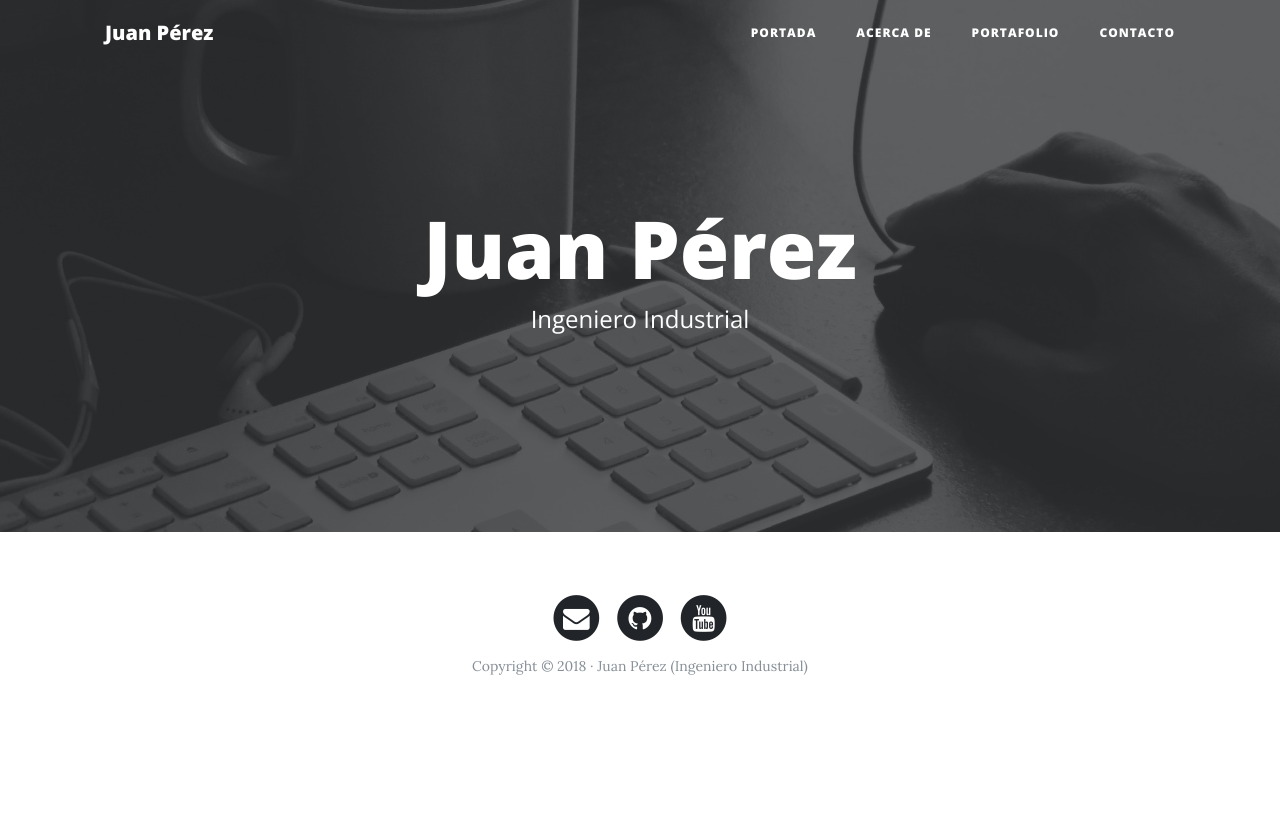
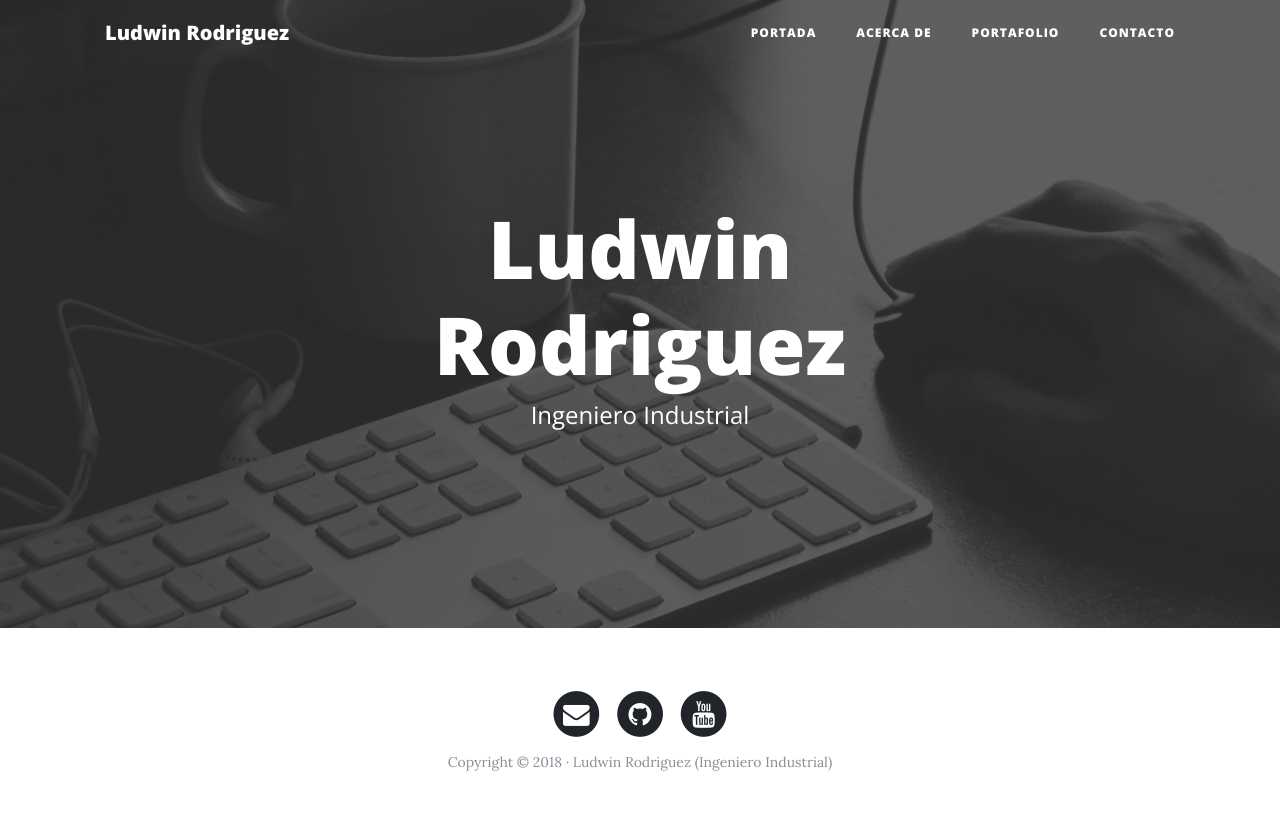
Before and after one commit to Lud0110/WebPersoFlaskLud, a Flask app: page / in a window 1280 px wide. Before the commit the page ends 675 px from the top, so only its background shows below. Run offline with Flask 2, Linux system fonts and the light colour scheme; some libraries are stand-ins or nearby versions.

Commit message:
segundo commit

```diff
--- a/web_personalLud/app.py
+++ b/web_personalLud/app.py
@@ -15,7 +15,7 @@ def contact():
     return render_template('contact.html')
 
 @app.route('/portfolio')
-def porfolio():
+def portfolio():
     return render_template('portfolio.html')
 
 if __name__ == '__main__':
--- a/web_personalLud/templates/about.html
+++ b/web_personalLud/templates/about.html
@@ -21,10 +21,10 @@
     <div class="container">
       <div class="row">
         <div class="col-lg-3 col-md-4 offset-lg-1">
-          <img class="img-fluid avatar" src="img/avatar.jpg" alt="">
+          <img class="img-fluid avatar" src="{{ url_for('static', filename='img/avatar.jpg') }}" alt="">
         </div>
         <div class="col-lg-7 col-md-8">
-          <h2 class="section-heading">Juan Pérez</h2>
+          <h2 class="section-heading">Ludwin Rodriguez</h2>
           <p>Nacido en... lorem ipsum dolor sit amet, consectetur adipisicing elit. Saepe nostrum ullam eveniet pariatur voluptates odit, fuga atque ea nobis sit soluta odio.</p>
           <p>Lorem ipsum dolor sit amet, consectetur adipisicing elit. Saepe nostrum ullam eveniet pariatur voluptates odit...</p>
         </div>
--- a/web_personalLud/templates/base.html
+++ b/web_personalLud/templates/base.html
@@ -6,14 +6,15 @@
     <meta charset="utf-8">
     <meta name="viewport" content="width=device-width, initial-scale=1, shrink-to-fit=no">
 
-    <title>Juan Pérez</title>
+    <title>Ludwin Rodriguez</title>
 
     <!-- Estilos y fuentes del template  -->
-    <link href="vendor/bootstrap/css/bootstrap.min.css" rel="stylesheet">
-    <link href="vendor/font-awesome/css/font-awesome.min.css" rel="stylesheet" type="text/css">
+    <link href="{{ url_for('static', filename='vendor/bootstrap/css/bootstrap.min.css') }}" rel="stylesheet">
+    <link href="" rel="stylesheet">
+    <link href="{{ url_for('static', filename='vendor/font-awesome/css/font-awesome.min.css') }}" rel="stylesheet" type="text/css">
     <link href='https://fonts.googleapis.com/css?family=Lora:400,700,400italic,700italic' rel='stylesheet' type='text/css'>
     <link href='https://fonts.googleapis.com/css?family=Open+Sans:300italic,400italic,600italic,700italic,800italic,400,300,600,700,800' rel='stylesheet' type='text/css'>
-    <link href="css/clean-blog.min.css" rel="stylesheet">
+    <link href="{{ url_for('static', filename='css/clean-blog.min.css') }}" rel="stylesheet">
 
   </head>
   <body>
@@ -21,7 +22,7 @@
     <!-- Navegación -->
     <nav class="navbar navbar-expand-lg navbar-light fixed-top" id="mainNav">
       <div class="container">
-        <a class="navbar-brand" href="index.html">Juan Pérez</a>
+        <a class="navbar-brand" href="{{ url_for('index') }}">Ludwin Rodriguez</a>
         <button class="navbar-toggler navbar-toggler-right" type="button" data-toggle="collapse" data-target="#navbarResponsive" aria-controls="navbarResponsive" aria-expanded="false" aria-label="Toggle navigation">
           Menú
           <i class="fa fa-bars"></i>
@@ -29,16 +30,16 @@
         <div class="collapse navbar-collapse" id="navbarResponsive">
           <ul class="navbar-nav ml-auto">
             <li class="nav-item">
-              <a class="nav-link" href="index.html">Portada</a>
+              <a class="nav-link" href="{{ url_for('index') }}">Portada</a>
             </li>
             <li class="nav-item">
-              <a class="nav-link" href="about.html">Acerca de</a>
+              <a class="nav-link" href="{{ url_for('about') }}">Acerca de</a>
             </li>
             <li class="nav-item">
-              <a class="nav-link" href="portfolio.html">Portafolio</a>
+              <a class="nav-link" href="{{ url_for('portfolio') }}">Portafolio</a>
             </li>
             <li class="nav-item">
-              <a class="nav-link" href="contact.html">Contacto</a>
+              <a class="nav-link" href="{{ url_for('contact') }}">Contacto</a>
             </li>
           </ul>
         </div>
@@ -79,18 +80,18 @@
                   </a>
                 </li>
               </ul>
-              <p class="copyright text-muted">Copyright &copy; 2018 · Juan Pérez (Ingeniero Industrial) </p>
+              <p class="copyright text-muted">Copyright &copy; 2018 · Ludwin Rodriguez (Ingeniero Industrial) </p>
             </div>
           </div>
         </div>
       </footer>
 
       <!-- jQuert y Bootstrap -->
-      <script src="vendor/jquery/jquery.min.js"></script>
-      <script src="vendor/bootstrap/js/bootstrap.bundle.min.js"></script>
+      <script src="{{ url_for('static', filename='vendor/jquery/jquery.min.js') }}"></script>
+      <script src="{{ url_for('static', filename='vendor/bootstrap/js/bootstrap.bundle.min.js') }}"></script>
 
       <!-- Scripts del template -->
-      <script src="js/clean-blog.min.js"></script>
+      <script src="{{ url_for('static', filename='js/clean-blog.min.js') }}"></script>
 
     </body>
 
--- a/web_personalLud/templates/index.html
+++ b/web_personalLud/templates/index.html
@@ -11,7 +11,7 @@
         <div class="row">
           <div class="col-lg-8 col-md-10 mx-auto">
             <div class="site-heading">
-              <h1>Juan Pérez</h1>
+              <h1>Ludwin Rodriguez</h1>
               <span class="subheading">Ingeniero Industrial</span>
             </div>
           </div>
--- a/web_personalLud/templates/portfolio.html
+++ b/web_personalLud/templates/portfolio.html
@@ -24,7 +24,7 @@
 	      <!-- Proyecto -->
 	      <div class="row project">
 	      	<div class="col-lg-3 col-md-4 offset-lg-1">
-			      <img class="img-fluid" src="img/about-bg.jpg" alt="">
+			      <img class="img-fluid" src="{{ url_for('static', filename='img/about-bg.jpg') }}" alt="">
 	      	</div>
 	        <div class="col-lg-7 col-md-8">
 	      		<h2 class="section-heading title">Segundo proyecto</h2>
@@ -35,7 +35,7 @@
 	      <!-- Proyecto -->
 	      <div class="row project">
 	      	<div class="col-lg-3 col-md-4 offset-lg-1">
-			      <img class="img-fluid" src="img/home-bg.jpg" alt="">
+			      <img class="img-fluid" src="{{ url_for('static', filename='img/home-bg.jpg') }}" alt="">
 	      	</div>
 	        <div class="col-lg-7 col-md-8">
 	      		<h2 class="section-heading title">Primer proyecto</h2>
```
